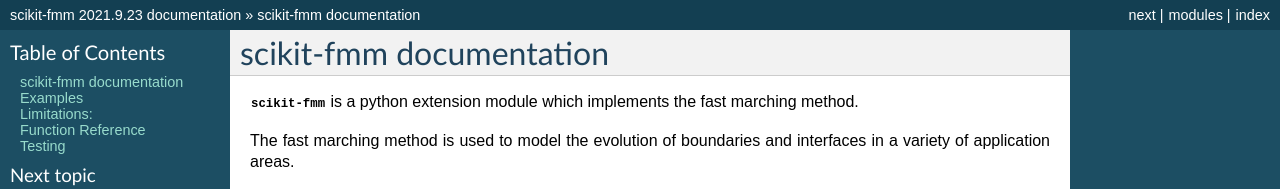
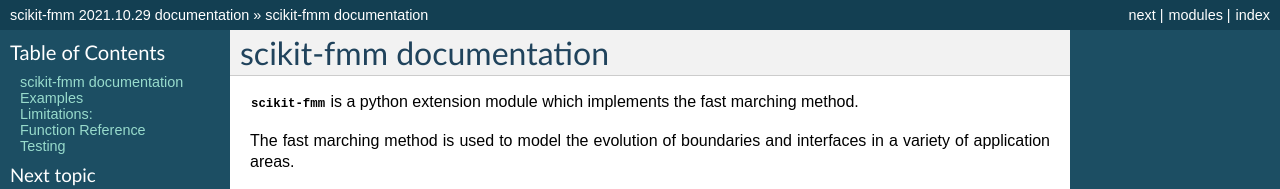
Before and after one commit to scikit-fmm/scikit-fmm, a Sphinx documentation site: the page built from doc/index.rst, in a window 1280 px wide and 900 px high. Shown: the top 189 px of the window. Built offline with Sphinx 7.4.7, drawn with Linux system fonts in a browser that asks for light colours; formulas are drawn with MathJax 3; some of the changed text lies outside the part shown.

Commit message:
version number bump for release

```diff
--- a/doc/conf.py
+++ b/doc/conf.py
@@ -70,9 +70,9 @@ copyright = u'2021, the scikit-fmm team'
 # built documents.
 #
 # The short X.Y version.
-version = '2021.9.23'
+version = '2021.10.29'
 # The full version, including alpha/beta/rc tags.
-release = '2021.9.23'
+release = '2021.10.29'
 
 # The language for content autogenerated by Sphinx. Refer to documentation
 # for a list of supported languages.
--- a/setup.py
+++ b/setup.py
@@ -17,7 +17,7 @@ DISTNAME         = "scikit-fmm"
 DESCRIPTION      = "An extension module implementing the fast marching method"
 MAINTAINER       = "Jason Furtney"
 MAINTAINER_EMAIL = "jkfurtney@gmail.com"
-VERSION          = "2021.9.23"
+VERSION          = "2021.10.29"
 URL              = 'https://github.com/scikit-fmm/scikit-fmm'
 LICENSE          = 'BSD'
 KEYWORDS         = "fast marching method, Eikonal equation, interface, boundary"
--- a/skfmm/__init__.py
+++ b/skfmm/__init__.py
@@ -45,7 +45,7 @@ skfmm.extension_velocities(phi, speed, dx=1.0, self_test=False,
 
 from __future__ import print_function
 
-__version__ = "2021.9.23"
+__version__ = "2021.10.29"
 __docformat__ = 'restructuredtext'
 
 from .pfmm import distance, travel_time, extension_velocities
```
Also changed, not shown: README.md (+6 -0 lines).
